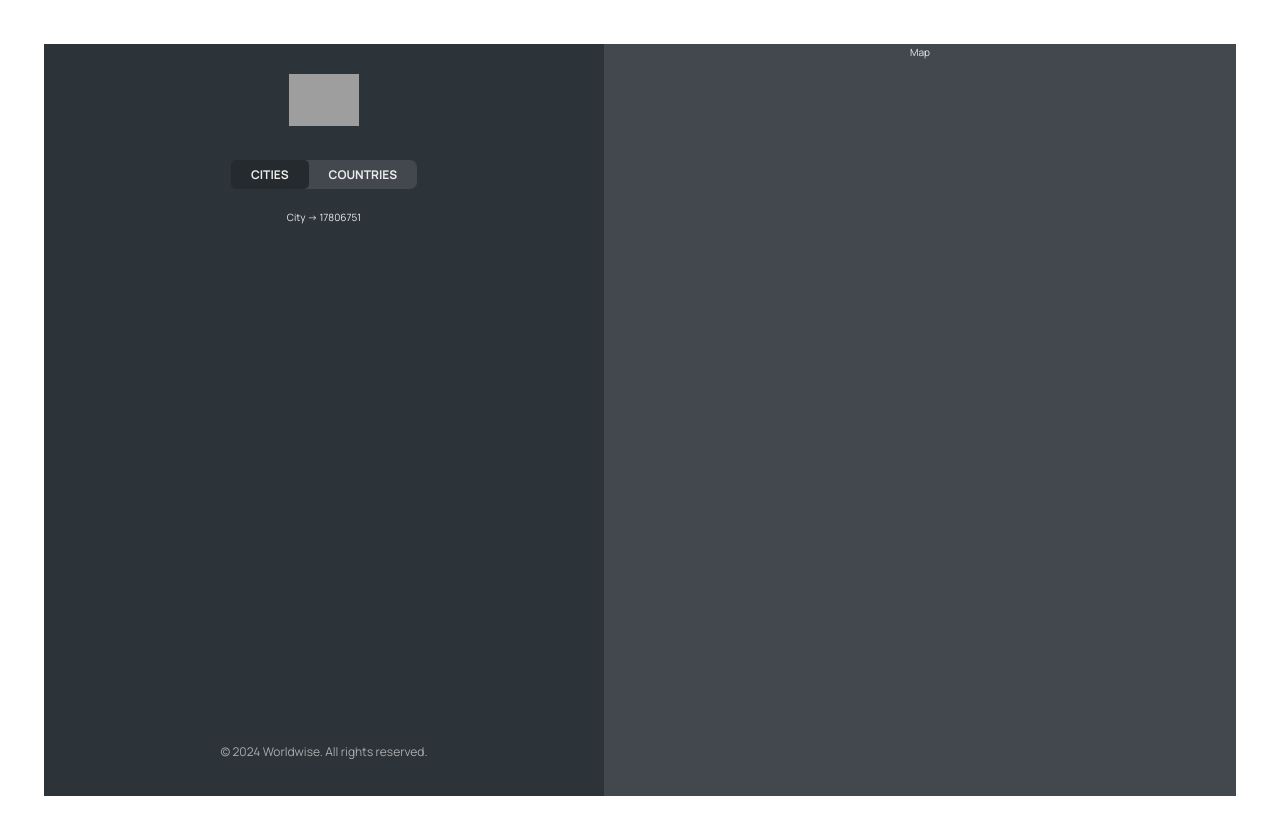
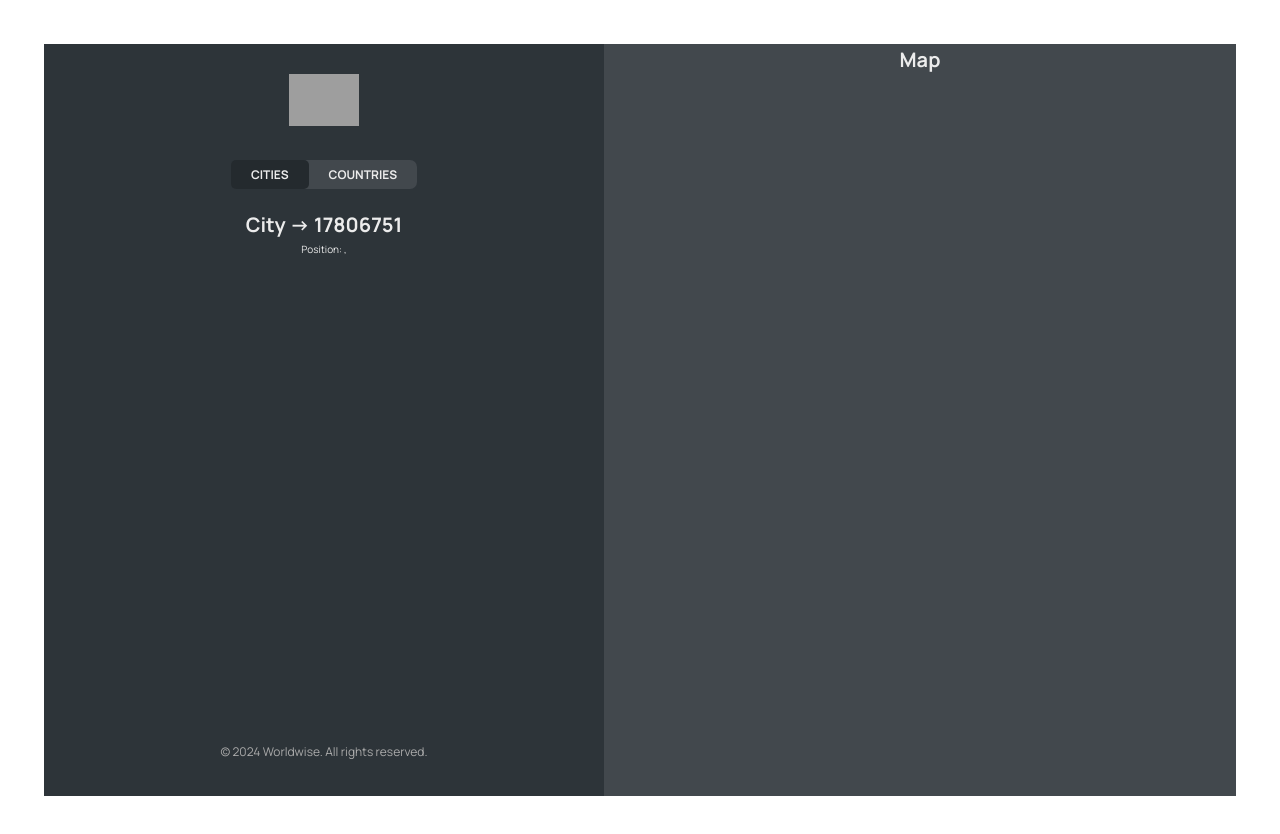
Before and after one commit to lu55by/jonas-worldwise, a React (Vite) app: page /app/cities/17806751 in a window 1280 px wide. Shown: the top 834 px of the page. Built offline with nearby package versions, Linux system fonts and the light colour scheme; data requests are answered from the project's data file; grey boxes are pictures that could not be loaded.

Commit message:
Reading and Setting a Query String.

```diff
--- a/src/components/City.jsx
+++ b/src/components/City.jsx
@@ -1,4 +1,4 @@
-import { useParams } from "react-router-dom";
+import { useParams, useSearchParams } from "react-router-dom";
 import styles from "./City.module.css";
 
 const formatDate = (date) =>
@@ -12,6 +12,10 @@ const formatDate = (date) =>
 function City() {
   const { id } = useParams();
 
+  const [searchParameters, setSearchParameters] = useSearchParams();
+  const lat = searchParameters.get("lat");
+  const lng = searchParameters.get("lng");
+
   // TEMP DATA
   const currentCity = {
     cityName: "Lisbon",
@@ -21,7 +25,12 @@ function City() {
   };
 
   const { cityName, emoji, date, notes } = currentCity;
-  return <div>City -&gt; {id}</div>;
+  return (
+    <div>
+      <h1>City -&gt; {id}</h1>
+      Position: {lat}, {lng}
+    </div>
+  );
   // return (
   //   <div className={styles.city}>
   //     <div className={styles.row}>
--- a/src/components/CityItem.jsx
+++ b/src/components/CityItem.jsx
@@ -11,10 +11,11 @@ const formatDate = (date) =>
 
 export default function CityItem({ city }) {
   //   console.log(city);
-  const { emoji, cityName, date, id } = city;
+  const { emoji, cityName, date, id, position } = city;
+  const { lat, lng } = position;
   return (
     <li style={{ width: "100%" }}>
-      <Link to={`${id}`} className={styles.cityItem}>
+      <Link to={`${id}?lat=${lat}&lng=${lng}`} className={styles.cityItem}>
         <span className={styles.emoji}>{emoji}</span>
         <h3 className={styles.name}>{cityName}</h3>
         <time className={styles.date}>({formatDate(date)})</time>
--- a/src/components/Map.jsx
+++ b/src/components/Map.jsx
@@ -1,4 +1,30 @@
+import { useSearchParams } from "react-router-dom";
 import styles from "./Map.module.css";
 export default function Map() {
-  return <div className={styles.mapContainer}>Map</div>;
+  const [searchParameters, setSearchParameters] = useSearchParams();
+  const lat = searchParameters.get("lat");
+  const lng = searchParameters.get("lng");
+  return (
+    <div className={styles.mapContainer}>
+      <h1>Map</h1>
+      {lat && (
+        <>
+          <p>
+            Position: {lat}, {lng}
+          </p>
+
+          <button
+            onClick={() =>
+              setSearchParameters({
+                lat: Math.random() * 1000 - 500,
+                lng: Math.random() * 1000 - 500,
+              })
+            }
+          >
+            Change Position
+          </button>
+        </>
+      )}
+    </div>
+  );
 }
```
